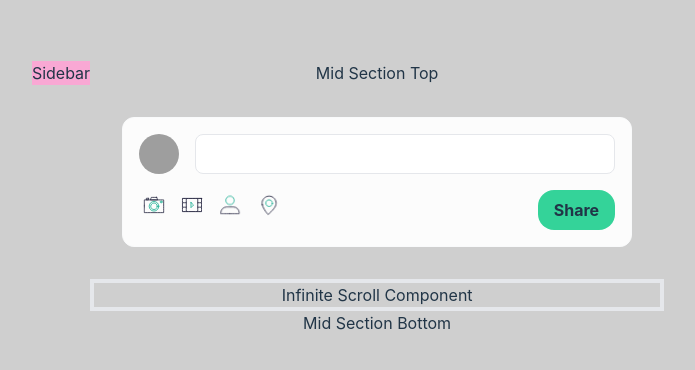
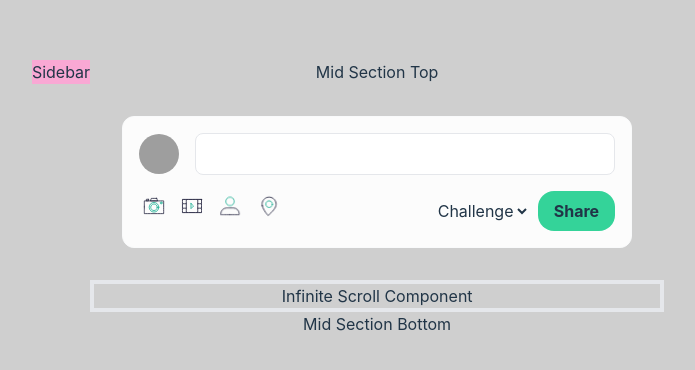
Before and after one commit to rajsaurav4055/DigitalMoment, a React (Vite) app in the folder client/: page / in a window 1280 px wide. Shown: the part 202-572 px from the top of the page, without its empty margins (292-987 px from the left). Built offline with nearby package versions, Linux system fonts and the light colour scheme; grey boxes are pictures that could not be loaded.

Commit message:
added type to tweet component

```diff
--- a/client/index.html
+++ b/client/index.html
@@ -4,7 +4,7 @@
     <meta charset="UTF-8" />
     <link rel="icon" type="image/svg+xml" href="/vite.svg" />
     <meta name="viewport" content="width=device-width, initial-scale=1.0" />
-    <title>Vite + React + TS</title>
+    <title>Digital Moment</title>
   </head>
   <body>
     <div id="root"></div>
--- a/client/src/TweetComponent.tsx
+++ b/client/src/TweetComponent.tsx
@@ -12,10 +12,11 @@ const TweetComponent = (props: Props) => {
   const [longitude, setLongitude] = React.useState(0);
   const [latitude, setLatitude] = React.useState(0);
   const [expanded, setExpanded] = React.useState(false);
+  const [type, setType] = React.useState("idea");
 
   //   TODO: post
   const onSubmit = () => {
-    console.log(longitude, latitude, text);
+    console.log(longitude, latitude, text, type);
     console.log(text);
   };
 
@@ -24,7 +25,7 @@ const TweetComponent = (props: Props) => {
       <div className="flex justify-end items-center space-x-4">
         <img src={PP} className="rounded-full h-10 w-10" />
         <input
-          className="h-10 w-[420px] rounded-lg border-[1px] p-2"
+          className="min-h-10 w-[420px] rounded-lg border-[1px] p-2"
           onChange={(event) => {
             setText(event.target.value);
           }}
@@ -61,6 +62,17 @@ const TweetComponent = (props: Props) => {
             style={{ width: 30, height: 30 }}
           />
         </div>
+        <div></div>
+        <div>
+          <select
+            className="mr-2 bg-transparent"
+            onChange={(event) => {
+              setType(event?.target.value);
+            }}
+          >
+            <option value="challenge">Challenge</option>
+            <option value="idea">Idea</option>
+          </select>
           <button
             className="bg-emerald-400 rounded-2xl h-fit py-2 font-bold px-4"
             onClick={() => {
@@ -69,6 +81,7 @@ const TweetComponent = (props: Props) => {
           >
             Share
           </button>
+        </div>
       </div>
       {expanded && (
         <div className="flex space-x-2">
```
Lines whose indentation alone changed are shown as unchanged.
